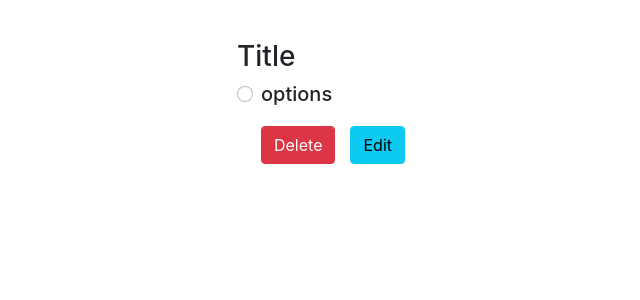
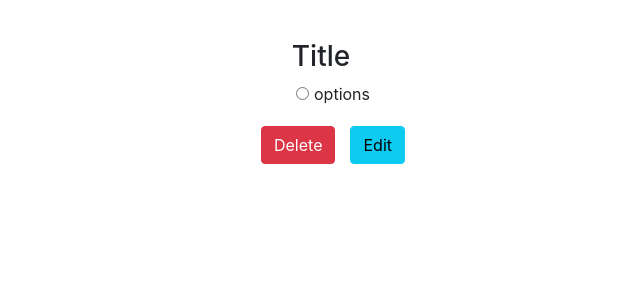
Before and after one commit to poojagautamcoder/redux-saga-polling-app, a React (Create React App) app: page /dashBoard in a window 1280 px wide. Shown: the top 300 px of the page, without its empty margins (319-959 px from the left). Built offline with nearby package versions, Linux system fonts and the light colour scheme.

Commit message:
component-division

```diff
--- a/src/App.css
+++ b/src/App.css
@@ -13,13 +13,11 @@
 .edit{
   margin-left: 15px;
 }
-.poll-details{
+.poll-details {
   padding: 10px;
-  margin-top: 30px ;
-  display: flex;
-  justify-content: center;
+  margin-top: 30px;
+  text-align: center;
 }
-.polldata{
-  max-width: 90%;
-  height: 100%;
+.poll-option{
+margin-left: 5px;
 }
--- a/src/App.js
+++ b/src/App.js
@@ -12,9 +12,9 @@ function App() {
       <Router>
         <Routes>
           <Route exact path="/" element={<LogIn />}></Route>
-          <Route exact path="/DashBoard" element={<DashBoard />}></Route>
-          <Route exact path="/SignUp" element={<SignUp />}></Route>
-          <Route exact path="/UserList" element={<UserList />}></Route>
+          <Route exact path="/dashBoard" element={<DashBoard />}></Route>
+          <Route exact path="/signUp" element={<SignUp />}></Route>
+          <Route exact path="/userList" element={<UserList />}></Route>
         </Routes>
       </Router>
     </React.Fragment>
--- /dev/null
+++ b/src/components/DashOption.js
@@ -0,0 +1,21 @@
+import React from "react";
+const DashOption = () => {
+  return (
+    <div>
+      <div class="form-check">
+        <input type="radio" />
+        <label className="poll-option">options</label>
+        <div className="pollsbtn">
+          <button type="button" className="btn btn-danger">
+            Delete
+          </button>
+
+          <button type="button" className="btn btn-info edit">
+            Edit
+          </button>
+        </div>
+      </div>
+    </div>
+  );
+};
+export default DashOption;
--- /dev/null
+++ b/src/components/DashPoll.js
@@ -0,0 +1,12 @@
+import React from "react";
+
+const DashPoll = () => {
+  return (
+    <div>
+      <div className="table-responsive">
+        <h3>Title</h3>
+      </div>
+    </div>
+  );
+};
+export default DashPoll;
--- a/src/components/Navbar.js
+++ b/src/components/Navbar.js
@@ -1,5 +1,6 @@
 import React from "react";
 import { Link } from "react-router-dom";
+
 const Navbar = () => {
   return (
     <div>
@@ -21,15 +22,18 @@ const Navbar = () => {
           </button>
           <div class="collapse navbar-collapse" id="navbarNavAltMarkup">
             <div class="navbar-nav">
-              <Link className="nav-link" to={"/"}>
+              <Link className="nav-link" to="/">
                 LogIn
               </Link>
-              <Link className="nav-link" to={"/DashBoard"}>
+              <Link className="nav-link" to="/dashBoard">
                 DashBoard
               </Link>
 
-              <Link className="nav-link" to={"/SignUp"}>
+              <Link className="nav-link" to="/signUp">
                 SignUp
+              </Link>
+              <Link className="nav-link" to="/adduser">
+                Add User
               </Link>
             </div>
           </div>
--- a/src/screens/dashboard/DashBoard.js
+++ b/src/screens/dashboard/DashBoard.js
@@ -1,28 +1,11 @@
 import React from "react";
+import DashPoll from "../../components/DashPoll";
+import DashOption from "../../components/DashOption";
 const DashBoard = () => {
   return (
-    <div className="poll-details">
-      <div className="table-responsive polldata">
-        <h3>Title</h3>
-        <div class="form-check">
-          <input
-            class="form-check-input"
-            type="radio"
-            name="flexRadioDefault"
-            id="flexRadioDefault1"
-          />
-          <h5>options</h5>
-          <div className="pollsbtn">
-            <button type="button" className="btn btn-danger">
-              Delete
-            </button>
-
-            <button type="button" className="btn btn-info edit">
-              Edit
-            </button>
-          </div>
-        </div>
-      </div>
+    <div className="poll-details ">
+      <DashPoll />
+      <DashOption />
     </div>
   );
 };
```
